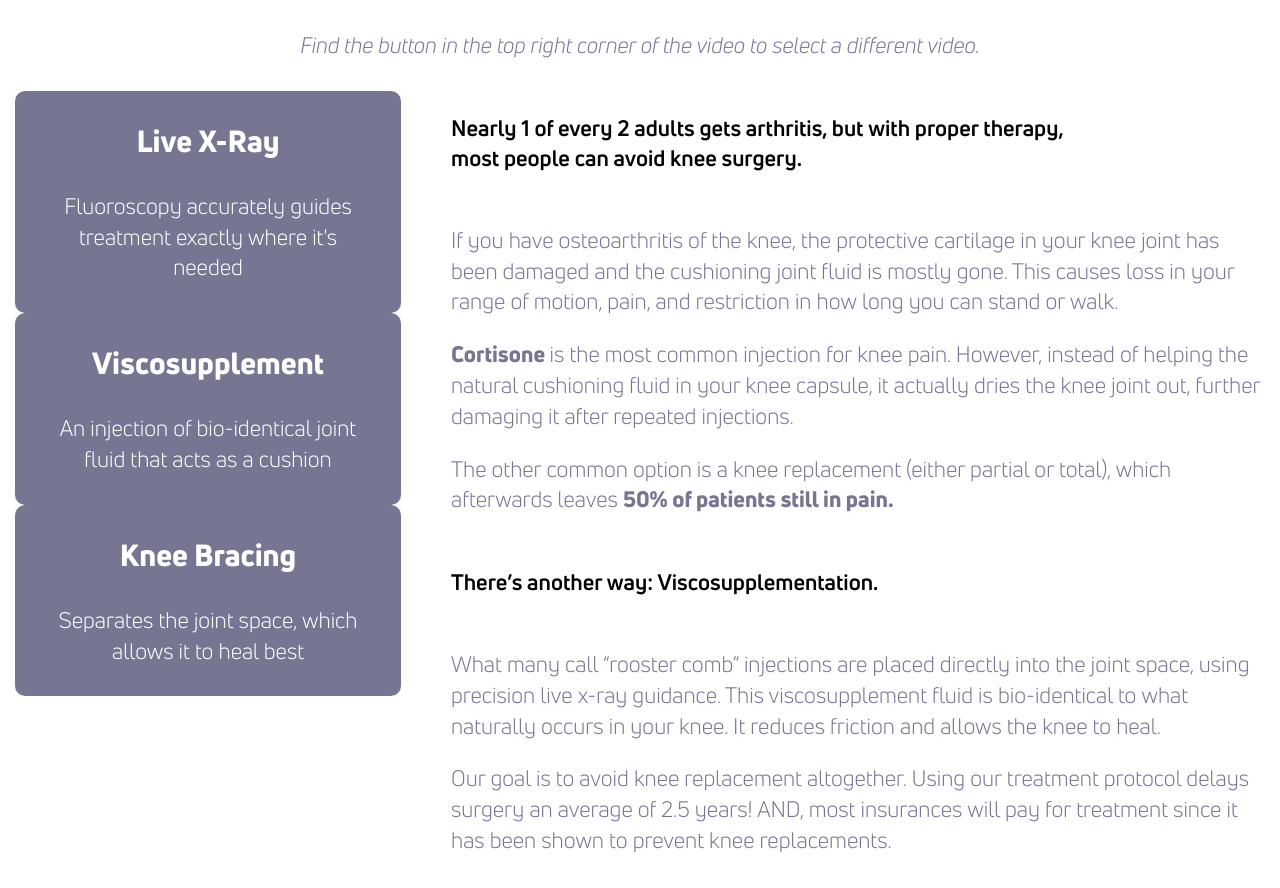
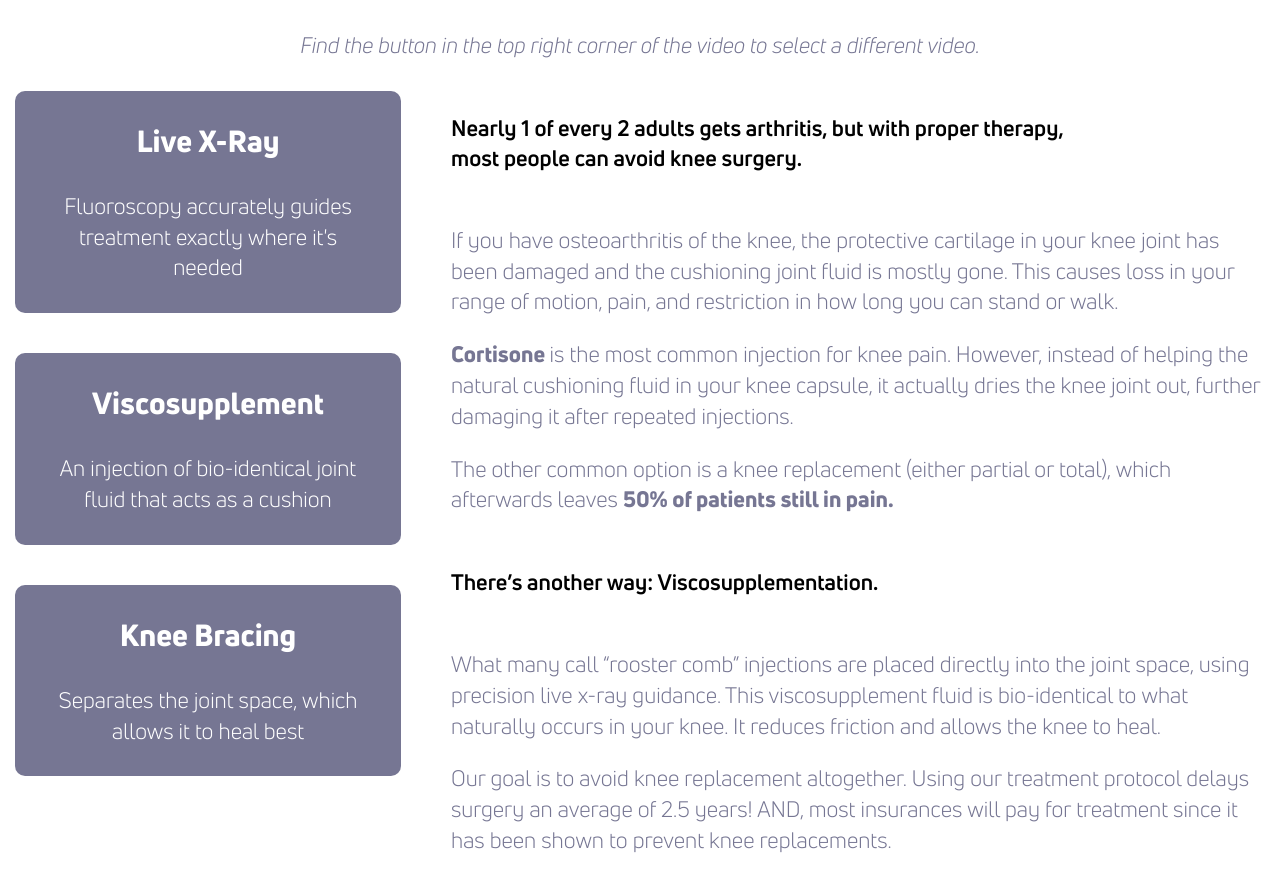
Before and after one commit to theneverwoods/gerstenberg.clinic, a Jekyll site: the page built from services/knee.html, in a window 1280 px wide. Shown: the part 1413-2301 px from the top of the page. Built offline with Jekyll 4.4.1, drawn with Linux system fonts in a browser that asks for light colours; comment, search, counter and statistics services are not loaded; grey boxes are pictures that could not be loaded.

Commit message:
Update knee.html

```diff
--- a/services/knee.html
+++ b/services/knee.html
@@ -23,10 +23,12 @@ redirect_from: /knee-pain
 			<h2>Live X-Ray</h2>
 			<p>Fluoroscopy accurately guides treatment exactly where it's needed</p>
 		</div>
+		<div style="padding:20px"></div>
 		<div class="card dark">
 			<h2>Viscosupplement</h2>
 			<p>An injection of bio-identical joint fluid that acts as a cushion</p>
 		</div>
+		<div style="padding:20px"></div>
 		<div class="card dark">
 			<h2>Knee Bracing</h2>
 			<p>Separates the joint space, which allows it to heal best</p>
@@ -130,7 +132,7 @@ redirect_from: /knee-pain
 	</div>
 </div>
 
-<div style="padding:50px"></div>
+<div style="padding:20px"></div>
 
 <div class="row video">
 	<iframe class="assetIframe" style="border:0"
```
